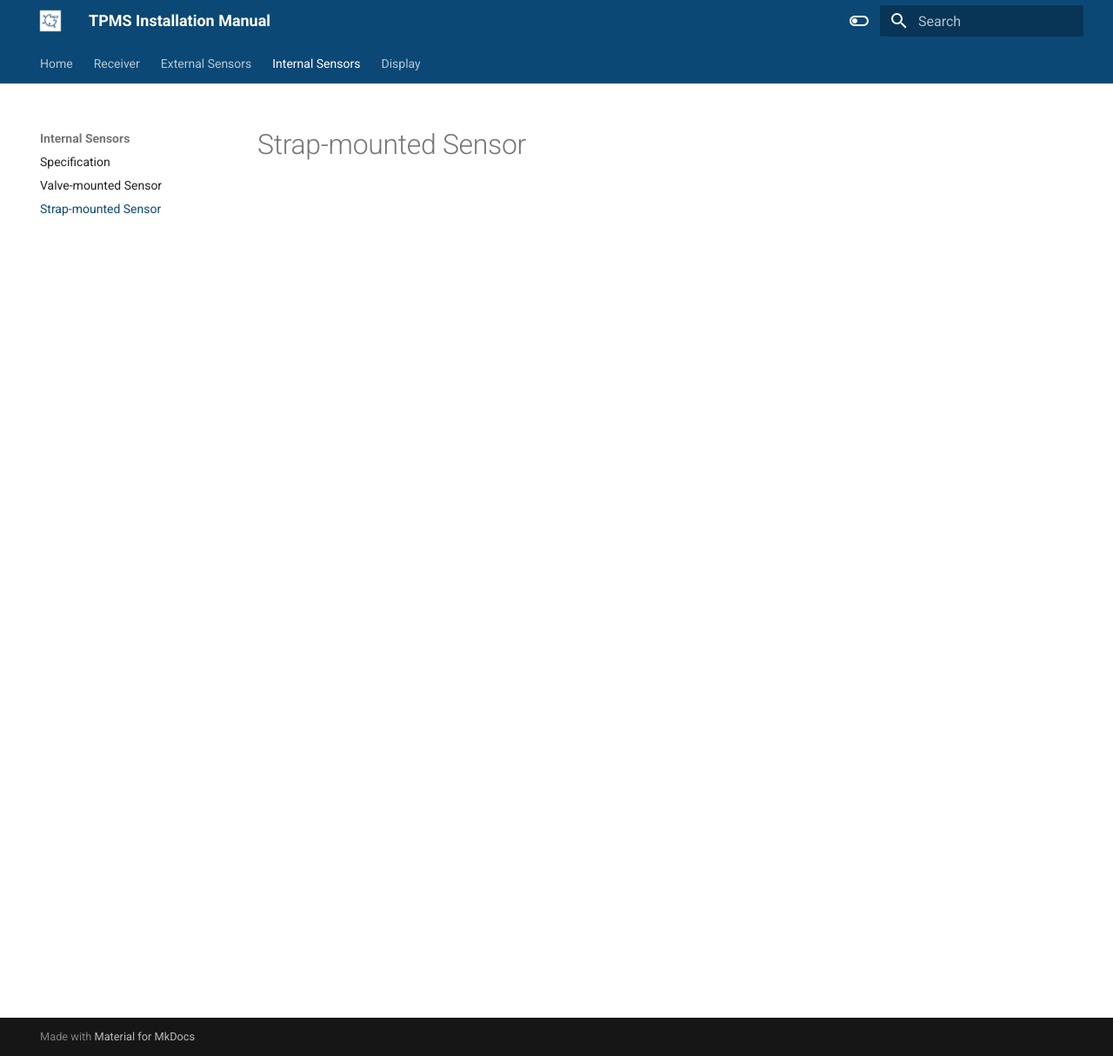
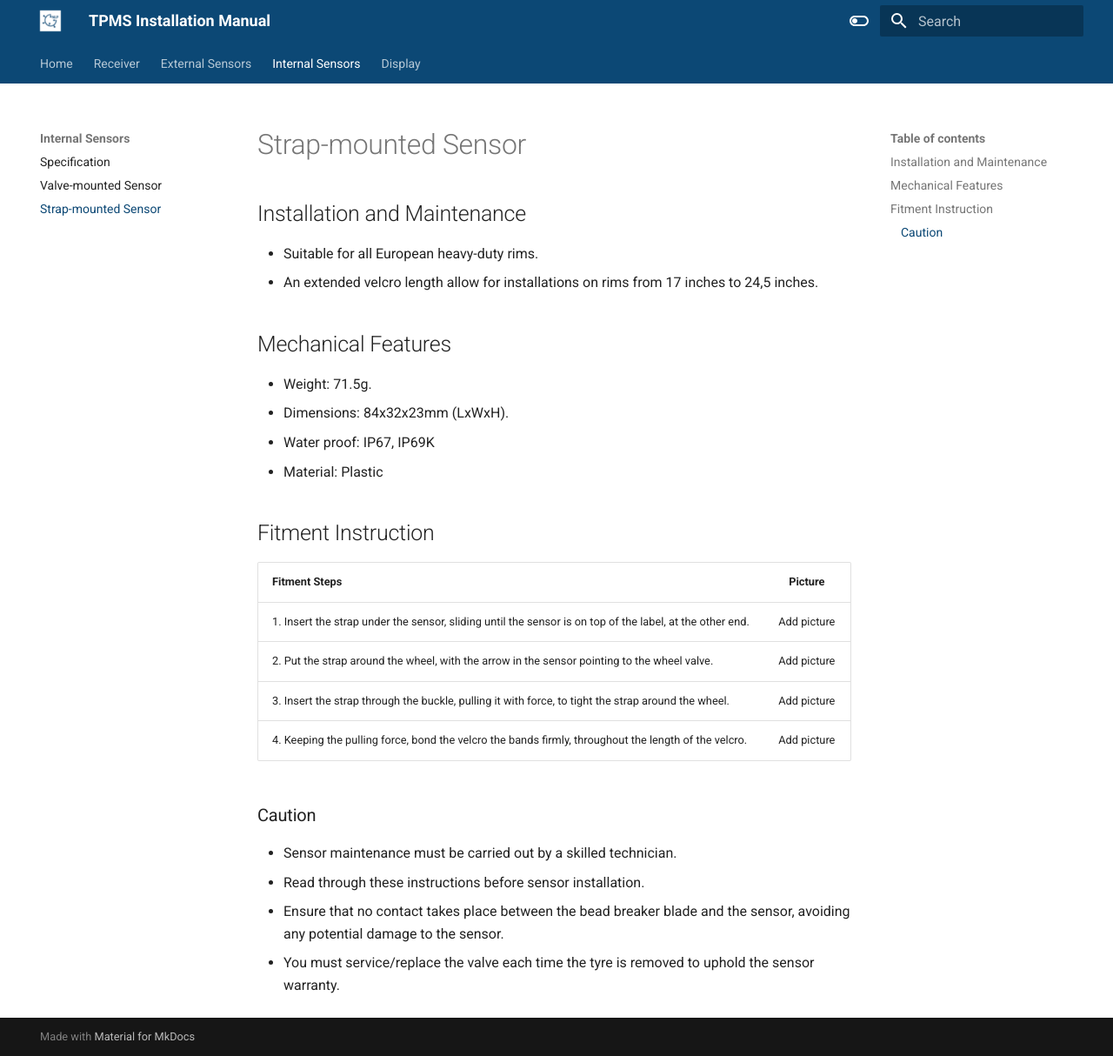
Before and after one commit to KorbiNeosens/nlp_installation_manual, an MkDocs documentation site: the page built from docs/sensors/internal_strap.md, in a window 1280 px wide and 1214 px high. Shown: the whole window at 87% size. Built offline with MkDocs 1.6.1 and Material for MkDocs 9.7.7, drawn with Linux system fonts in a browser that asks for light colours.

Commit message:
Added Trailer cabling. Added Strap Sensor initial instructions.

```diff
--- a/docs/sensors/internal_strap.md
+++ b/docs/sensors/internal_strap.md
@@ -3,3 +3,31 @@ pdf: true
 ---
 
 # Strap-mounted Sensor
+
+## Installation and Maintenance
+
+- Suitable for all European heavy-duty rims.
+- An extended velcro length allow for installations on rims from 17 inches to 24,5 inches.
+
+## Mechanical Features
+
+- Weight: 71.5g.
+- Dimensions: 84x32x23mm (LxWxH).
+- Water proof: IP67, IP69K
+- Material: Plastic
+
+## Fitment Instruction
+
+|**Fitment Steps** | **Picture**                        |
+|----------------|:--------:|
+| 1. Insert the strap under the sensor, sliding until the sensor is on top of the label, at the other end.  |  Add picture    |
+| 2. Put the strap around the wheel, with the arrow in the sensor pointing to the wheel valve. | Add picture    |
+| 3. Insert the strap through the buckle, pulling it with force, to tight the strap around the wheel. | Add picture       |
+| 4. Keeping the pulling force, bond the velcro the bands firmly, throughout the length of the velcro.  | Add picture      |
+
+### Caution
+
+- Sensor maintenance must be carried out by a skilled technician.
+- Read through these instructions before sensor installation.
+- Ensure that no contact takes place between the bead breaker blade and the sensor, avoiding any potential damage to the sensor.
+- You must service/replace the valve each time the tyre is removed to uphold the sensor warranty.
```
Also changed, not shown: docs/receiver/receiver_enclosure.md (+29 -0 lines), docs/receiver/images/15782.png (added), docs/receiver/images/15792.png (added), docs/receiver/images/16050.png (added), docs/receiver/images/4499150100.png (added), docs/receiver/images/814012221.png (added), docs/receiver/images/844321010.png (added), docs/receiver/images/Haldex2.png (added), docs/receiver/images/Haldex4.png (added), docs/receiver/images/Haldex_Installation.png (added), docs/receiver/images/Haldex_Installation2.png (added), docs/receiver/images/KB2.png (added), docs/receiver/images/KB_Installation.png (added), docs/receiver/images/KB_Installation2.png (added), 4 more files.
